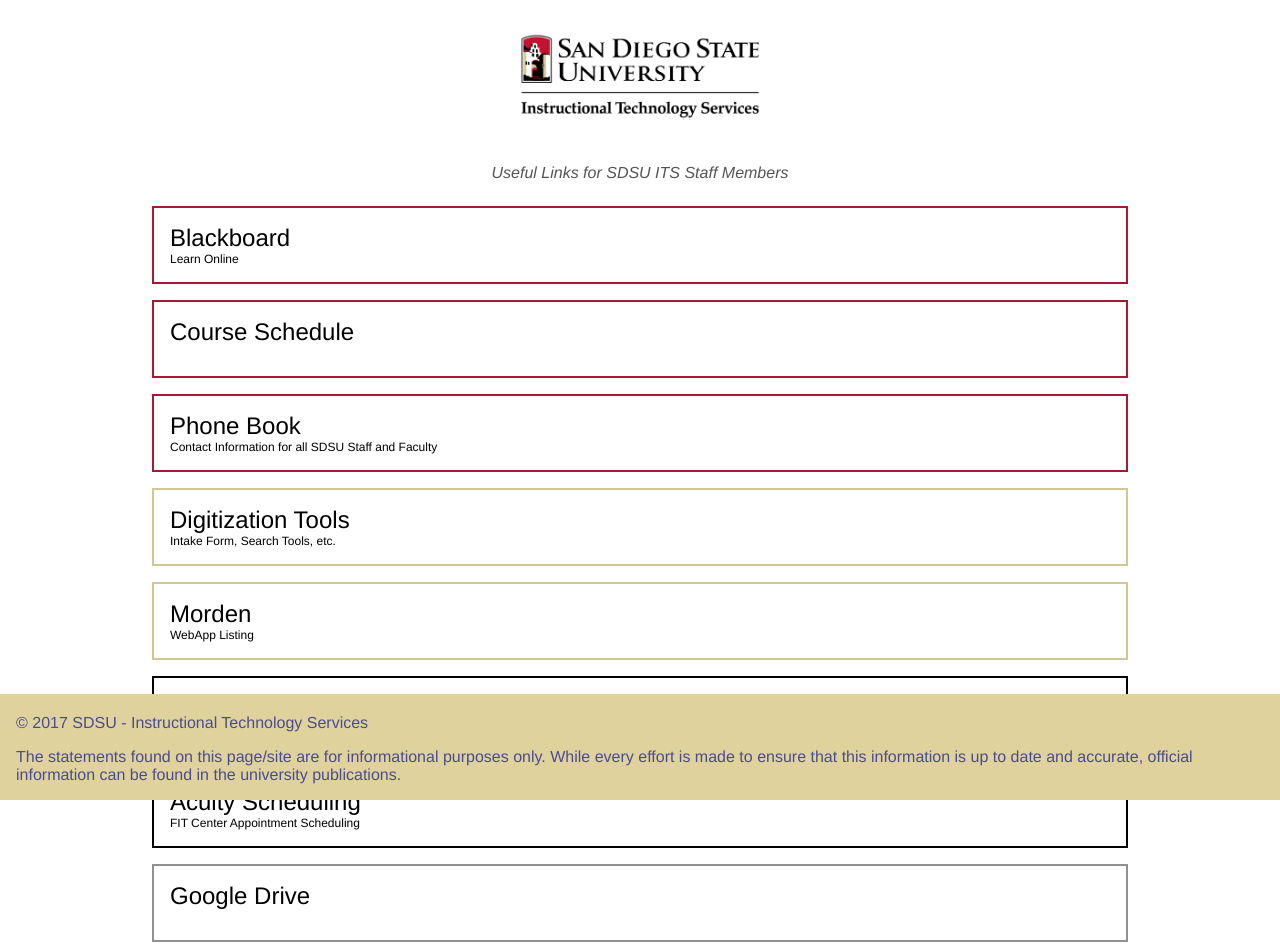
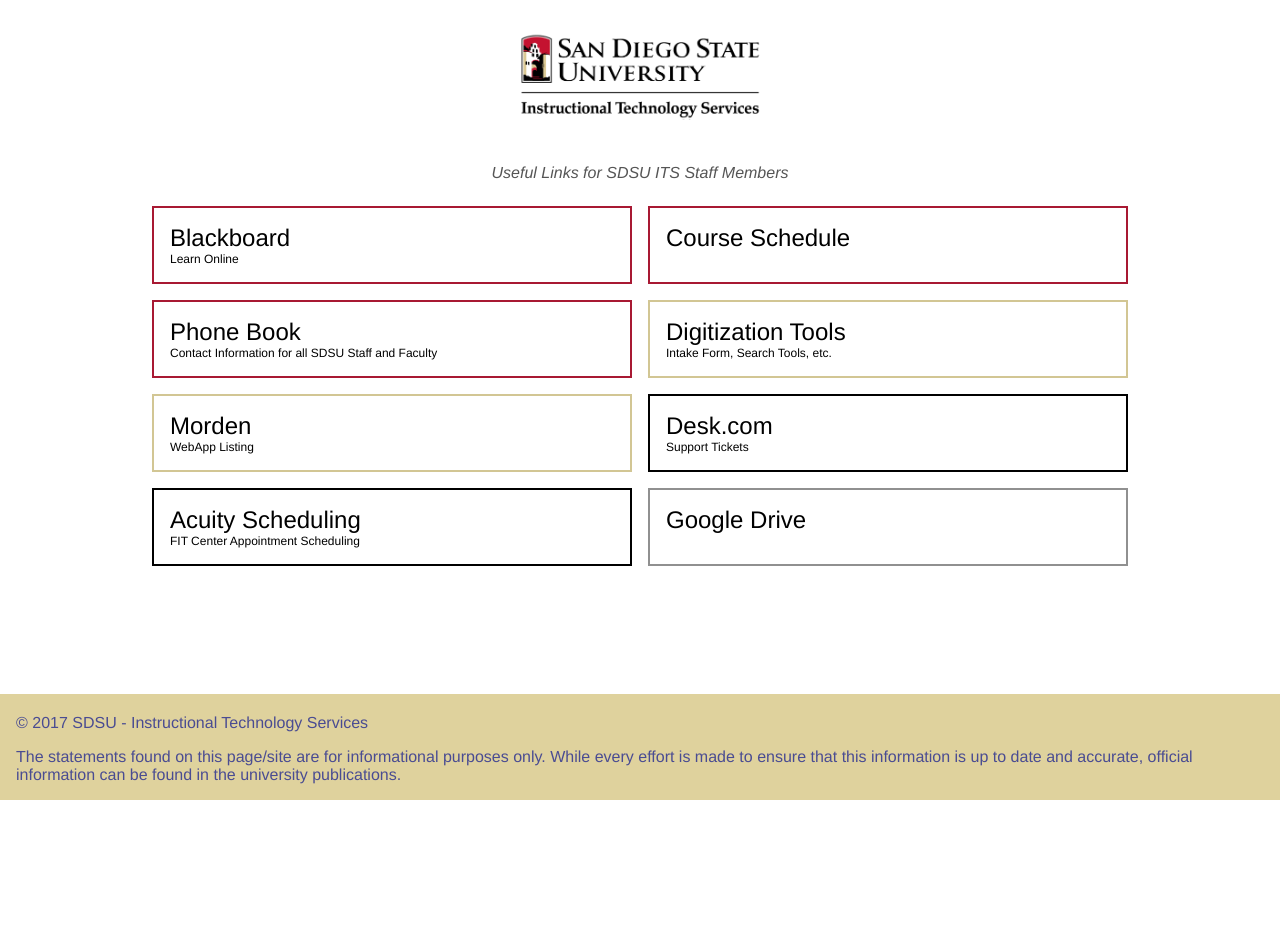
Before and after one commit to sdsu-its/staff-new-tab, a PHP site: page / in a window 1280 px wide. After the commit the page ends 800 px from the top, so only its background shows below. Run offline with PHP 8.4, Linux system fonts and the light colour scheme.

Commit message:
Every Line of CSS has a purpose.

```diff
--- a/style.css
+++ b/style.css
@@ -103,7 +103,7 @@ ul.tools {
 
 ul.tools li {
     width: 100%;
-    /*max-width: 50%;*/
+    max-width: 50%;
     display: block;
     list-style-type: none;
     padding: 0.5rem;
```
